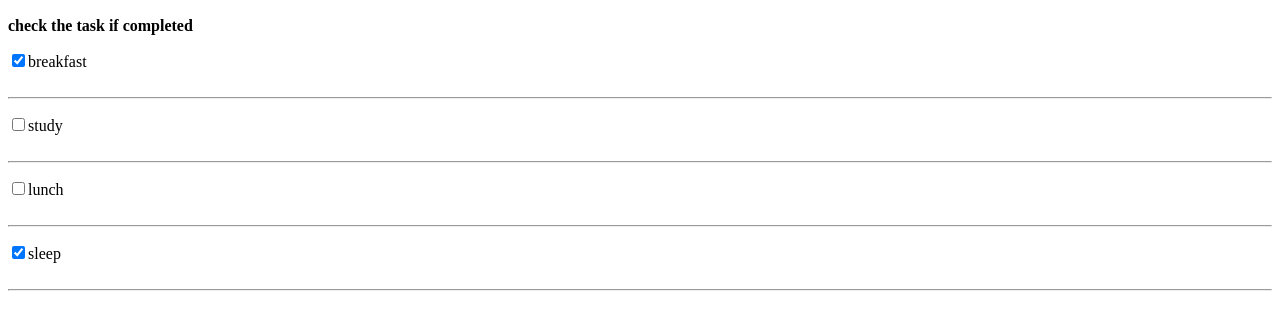
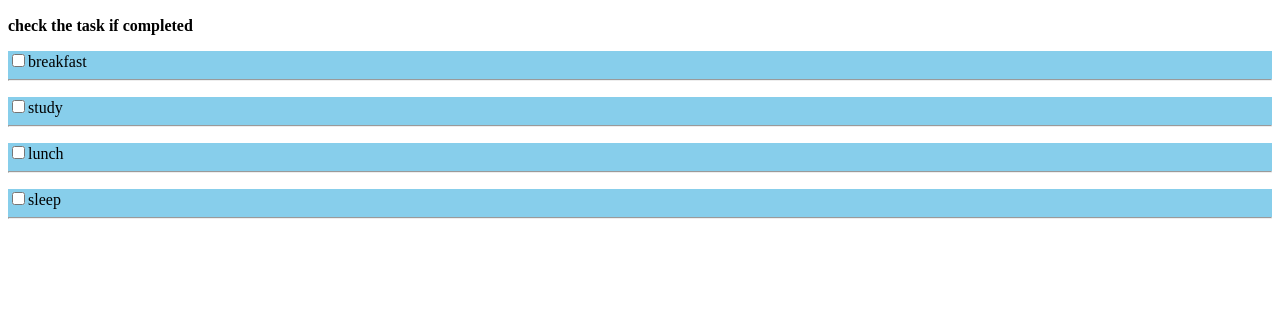
Before and after one commit to Shindeomkar/react-j5suiz, a React app: page / in a window 1280 px wide. Shown: the part 38-368 px from the top of the page. Built offline with nearby package versions, Linux system fonts and the light colour scheme.

Commit message:
4 files modified

```diff
--- a/src/MyApp.js
+++ b/src/MyApp.js
@@ -3,8 +3,17 @@ import Nav from './components/Nav.js';
 import MainContent from './components/MainContent';
 import Task from './components/Task.js';
 import taskjason from './components/taskjason';
-function MyApp() {
-const taskcomponemt=taskjason.map(task => <Task task={task}/>)
+import './style.css';
+class MyApp extends React.Component{
+    constructor()
+  {
+    {
+      super()
+      this.state={todo:taskjason}
+    }
+  }
+render(){
+  const taskcomponemt=this.state.todo.map(task => <Task task={task}/>)
 return(
   <div>
   <Nav />
@@ -13,4 +22,6 @@ return(
   </div>
 )
 }
+}
+
 export default MyApp;
--- a/src/components/Task.js
+++ b/src/components/Task.js
@@ -1,11 +1,11 @@
 import React from 'react';
 function Task(props) {
   return (
-    <p>
-      <input type="checkbox" checked={props.task.completed} />
+    <p className="taskcss">
+      <input type="checkbox" />
       {props.task.name}
       <br />
-      <br />
+
       <hr />
     </p>
   );
--- a/src/style.css
+++ b/src/style.css
@@ -1,6 +1,4 @@
 
-.navbar{
-  color: red;
+.taskcss{
   background-color: skyblue;
-
 }
```
Also changed, not shown: src/components/Nav.js (+15 -3 lines).
